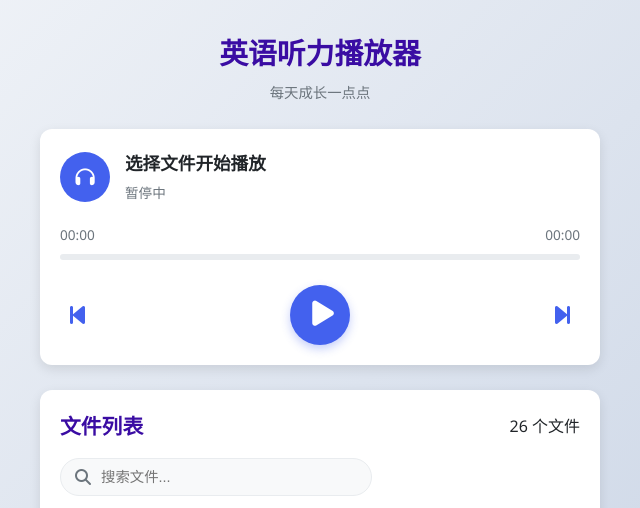
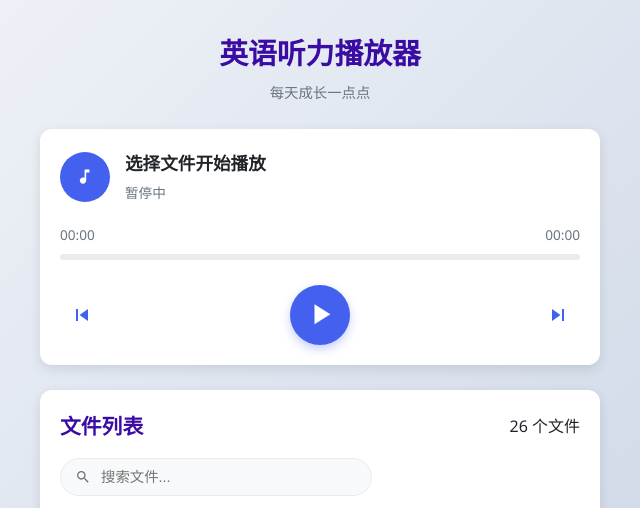
Before and after one commit to rweb2000/en3, a plain HTML site: page index.html in a window 1280 px wide. Shown: the top 508 px of the page, 320-960 px from the left. Drawn offline with Linux system fonts and the light colour scheme.

Commit message:
update icon to self-drawing

```diff
--- a/index.html
+++ b/index.html
@@ -4,7 +4,6 @@
     <meta charset="UTF-8">
     <meta name="viewport" content="width=device-width, initial-scale=1.0">
     <title>英语听力播放器</title>
-    <link rel="stylesheet" href="https://cdnjs.cloudflare.com/ajax/libs/font-awesome/6.4.0/css/all.min.css">
     <style>
         :root {
             --primary-color: #4361ee;
@@ -173,15 +172,22 @@
             transform: scale(1.05);
         }
 
-        /* 播放图标微调 */
-        .fa-play {
-            position: relative;
-            left: 3px;
+        /* 图标样式 */
+        .icon {
+            width: 1em;
+            height: 1em;
+            fill: currentColor;
+            display: inline-block;
         }
 
-        /* 暂停图标不需要偏移 */
-        .fa-pause {
-            position: static;
+        .icon-play {
+            width: 1.2em;
+            height: 1.2em;
+        }
+
+        .icon-pause {
+            width: 1.2em;
+            height: 1.2em;
         }
 
         .playlist-container {
@@ -218,12 +224,14 @@
             background: #f8f9fa;
         }
 
-        .search-box i {
+        .search-icon {
             position: absolute;
             left: 15px;
             top: 50%;
             transform: translateY(-50%);
             color: var(--gray-color);
+            width: 16px;
+            height: 16px;
         }
 
         .playlist {
@@ -325,7 +333,9 @@
         <div class="player-card">
             <div class="current-track">
                 <div class="track-icon">
-                    <i class="fas fa-headphones"></i>
+                    <svg class="icon" viewBox="0 0 24 24">
+                        <path d="M12 3v10.55c-.59-.34-1.27-.55-2-.55-2.21 0-4 1.79-4 4s1.79 4 4 4 4-1.79 4-4V7h4V3h-6z"/>
+                    </svg>
                 </div>
                 <div class="track-info">
                     <div class="track-name" id="songName">选择文件开始播放</div>
@@ -345,13 +355,19 @@
 
             <div class="controls">
                 <button class="control-btn" id="prevBtn">
-                    <i class="fas fa-step-backward"></i>
+                    <svg class="icon" viewBox="0 0 24 24">
+                        <path d="M6 6h2v12H6zm3.5 6l8.5 6V6z"/>
+                    </svg>
                 </button>
                 <button class="control-btn play-btn" id="playBtn">
-                    <i class="fas fa-play" id="playIcon"></i>
+                    <svg class="icon icon-play" id="playIcon" viewBox="0 0 24 24">
+                        <path d="M8 5v14l11-7z"/>
+                    </svg>
                 </button>
                 <button class="control-btn" id="nextBtn">
-                    <i class="fas fa-step-forward"></i>
+                    <svg class="icon" viewBox="0 0 24 24">
+                        <path d="M6 18l8.5-6L6 6v12zM16 6v12h2V6h-2z"/>
+                    </svg>
                 </button>
             </div>
         </div>
@@ -363,7 +379,9 @@
             </div>
 
             <div class="search-box">
-                <i class="fas fa-search"></i>
+                <svg class="icon search-icon" viewBox="0 0 24 24">
+                    <path d="M15.5 14h-.79l-.28-.27C15.41 12.59 16 11.11 16 9.5 16 5.91 13.09 3 9.5 3S3 5.91 3 9.5 5.91 16 9.5 16c1.61 0 3.09-.59 4.23-1.57l.27.28v.79l5 4.99L20.49 19l-4.99-5zm-6 0C7.01 14 5 11.99 5 9.5S7.01 5 9.5 5 14 7.01 14 9.5 11.99 14 9.5 14z"/>
+                </svg>
                 <input type="text" id="searchInput" placeholder="搜索文件...">
             </div>
 
@@ -458,7 +476,8 @@
             audio.play();
             songNameEl.textContent = files[i];
             playStatus.textContent = "播放中";
-            playIcon.className = "fas fa-pause";
+            playIcon.setAttribute('viewBox', '0 0 24 24');
+            playIcon.innerHTML = '<path d="M6 19h4V5H6v14zm8-14v14h4V5h-4z"/>';
             playBtn.classList.add("pulse");
             highlight();
         }
@@ -477,12 +496,14 @@
             if(audio.paused) {
                 audio.play();
                 playStatus.textContent = "播放中";
-                playIcon.className = "fas fa-pause";
+                playIcon.setAttribute('viewBox', '0 0 24 24');
+                playIcon.innerHTML = '<path d="M6 19h4V5H6v14zm8-14v14h4V5h-4z"/>';
                 playBtn.classList.add("pulse");
             } else {
                 audio.pause();
                 playStatus.textContent = "暂停中";
-                playIcon.className = "fas fa-play";
+                playIcon.setAttribute('viewBox', '0 0 24 24');
+                playIcon.innerHTML = '<path d="M8 5v14l11-7z"/>';
                 playBtn.classList.remove("pulse");
             }
         };
@@ -558,7 +579,8 @@
         // 自动播放下一首
         audio.onended = ()=>{
             playStatus.textContent = "播放结束";
-            playIcon.className = "fas fa-play";
+            playIcon.setAttribute('viewBox', '0 0 24 24');
+            playIcon.innerHTML = '<path d="M8 5v14l11-7z"/>';
             playBtn.classList.remove("pulse");
 
             if(currentIndex+1 < files.length)
```
